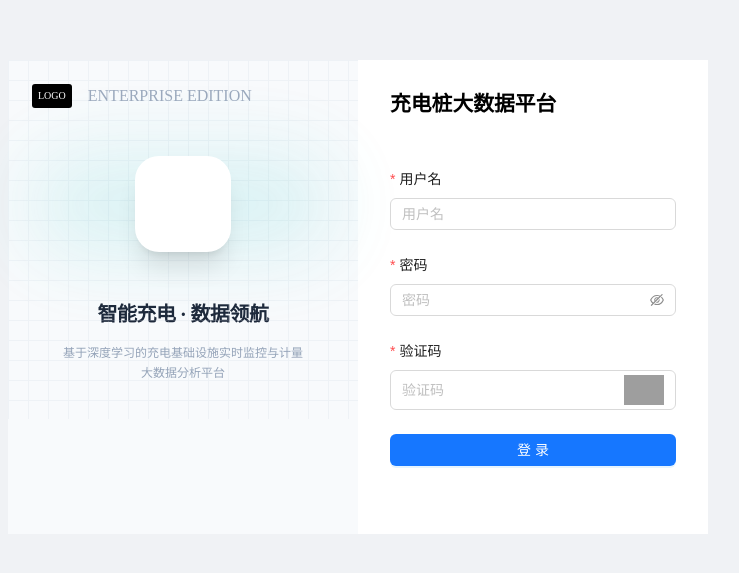
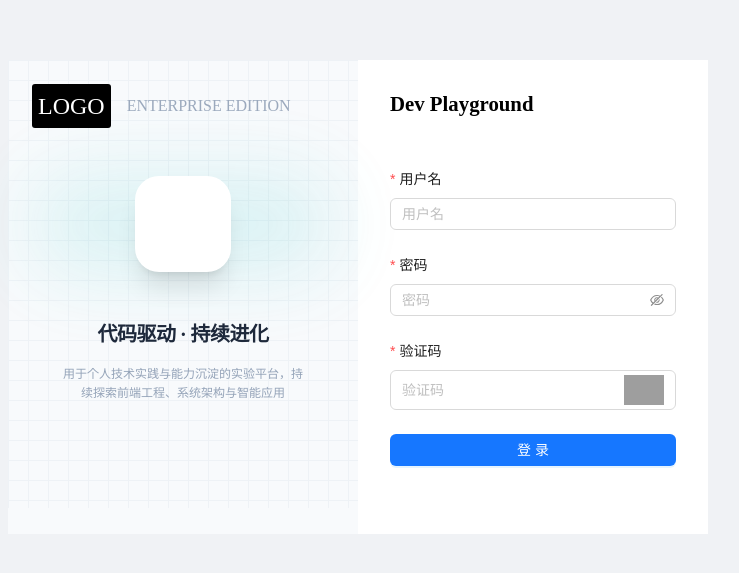
Before and after one commit to L1nJIayu/jeff_admin, a React (Vite) app: page /login in a window 1280 px wide. Shown: the part 103-676 px from the top of the page, without its empty margins (282-1021 px from the left). Built offline with nearby package versions, Linux system fonts and the light colour scheme; grey boxes are pictures that could not be loaded.

Commit message:
refactor:login page

```diff
--- a/src/views/login/Info.tsx
+++ b/src/views/login/Info.tsx
@@ -1,9 +1,9 @@
 import type { FC } from 'react'
-
 
 const Info: FC = () =>{
   return (
-    <div className='p-6 bg-[#f8fafc] relative group'>
+    <div className='p-6 bg-[#f8fafc] relative group min-h-[400px]'> {/* 添加最小高度 */}
+      {/* 网格背景层 - 最底层 */}
       <div
         className="absolute inset-0 opacity-20"
         style={{
@@ -11,22 +11,26 @@ const Info: FC = () =>{
           backgroundSize: '20px 20px'
         }}
       ></div>
+
+      {/* 内容层 - 上层 */}
       <div className='flex items-center relative z-10'>
-        <span className='text-2.5 color-white bg-[#000] p-1.5 rounded-[3px]'>LOGO</span>
-        <span className='ml-4 color-[#9ba9bd]'>ENTERPRISE EDITION</span>
+        <span className='text-2xl text-white bg-[#000] p-1.5 rounded-[3px]'>LOGO</span>
+        <span className='ml-4 text-[#9ba9bd]'>ENTERPRISE EDITION</span>
       </div>
+
       <div className="relative flex items-center justify-center my-12">
-          <div className="absolute inset-0 bg-[#26C2C2]/20 rounded-full blur-2xl animate-pulse" ></div>
-          <div className="w-24 h-24 bg-white rounded-3xl shadow-xl border border-slate-100 flex items-center justify-center relative transform group-hover:scale-105 transition-transform duration-700"></div>
-       </div>
-      <div className="text-center">
-          <h2 className="text-xl font-black text-slate-800 tracking-tight">智能充电 · 数据领航</h2>
-          <p className="text-xs text-slate-400 mt-2 max-w-[240px] mx-[auto] leading-relaxed">基于深度学习的充电基础设施实时监控与计量大数据分析平台</p>
+        <div className="absolute inset-0 bg-[#26C2C2]/20 rounded-full blur-2xl animate-pulse"></div>
+        <div className="w-24 h-24 bg-white rounded-3xl shadow-xl border border-slate-100 flex items-center justify-center relative transform group-hover:scale-105 transition-transform duration-700"></div>
+      </div>
+
+      <div className="text-center relative">
+        <h2 className="text-xl font-black text-slate-800 tracking-tight">代码驱动 · 持续进化</h2>
+        <p className="text-xs text-slate-400 mt-2 max-w-[240px] mx-auto leading-relaxed">
+          用于个人技术实践与能力沉淀的实验平台，持续探索前端工程、系统架构与智能应用
+        </p>
       </div>
     </div>
-
   )
 }
 
-
 export default Info
--- a/src/views/login/index.tsx
+++ b/src/views/login/index.tsx
@@ -11,7 +11,7 @@ const LoginPage: React.FC = () => {
           <Info />
         </div>
         <div className="bg-[#FFF] p-8">
-          <div className="text-[1.3rem] font-semibold">充电桩大数据平台</div>
+          <div className="text-[1.3rem] font-semibold">Dev Playground</div>
           <div className="mt-4 pt-9 pb-3">
             <LoginForm />
           </div>
```
